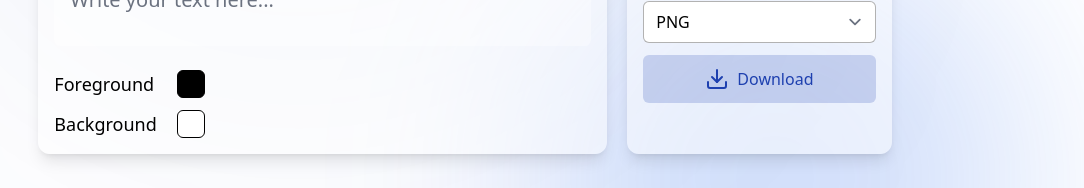
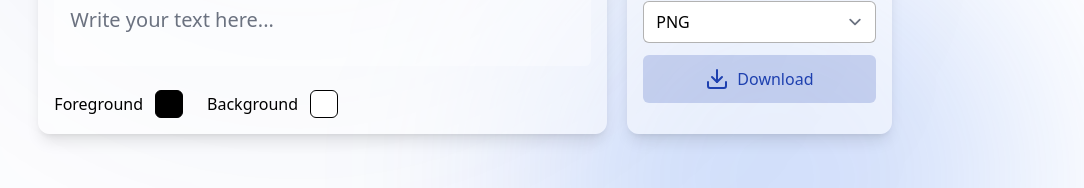
Before and after one commit to mateusfg7/qrcode-generator, a Vue app: page / in a window 1280 px wide. Shown: the part 372-560 px from the top of the page, without its empty margins (175-1259 px from the left). Built offline with nearby package versions, Linux system fonts and the light colour scheme.

Commit message:
feat(ui): change color pickers layout to horizontal mode

```diff
--- a/src/components/ColorsPicker.vue
+++ b/src/components/ColorsPicker.vue
@@ -12,17 +12,18 @@ function updateLightColor(eventData: ColorChangeEvent) {
 }
 </script>
 <template>
-  <div class="flex gap-5">
-    <div class="text-lg flex flex-col gap-3">
+  <div class="flex gap-6">
+    <div class="flex gap-3 items-center">
       <span>Foreground</span>
-      <span>Background</span>
-    </div>
-    <div class="flex flex-col gap-3">
       <ColorPickerDialog
         id="color-picker-dark"
         :color="color.dark"
         :on-color-change="updateDarkColor"
       />
+    </div>
+    <div class="flex gap-3 items-center">
+      <span>Background</span>
+
       <ColorPickerDialog
         id="color-picker-light"
         :color="color.light"
```
